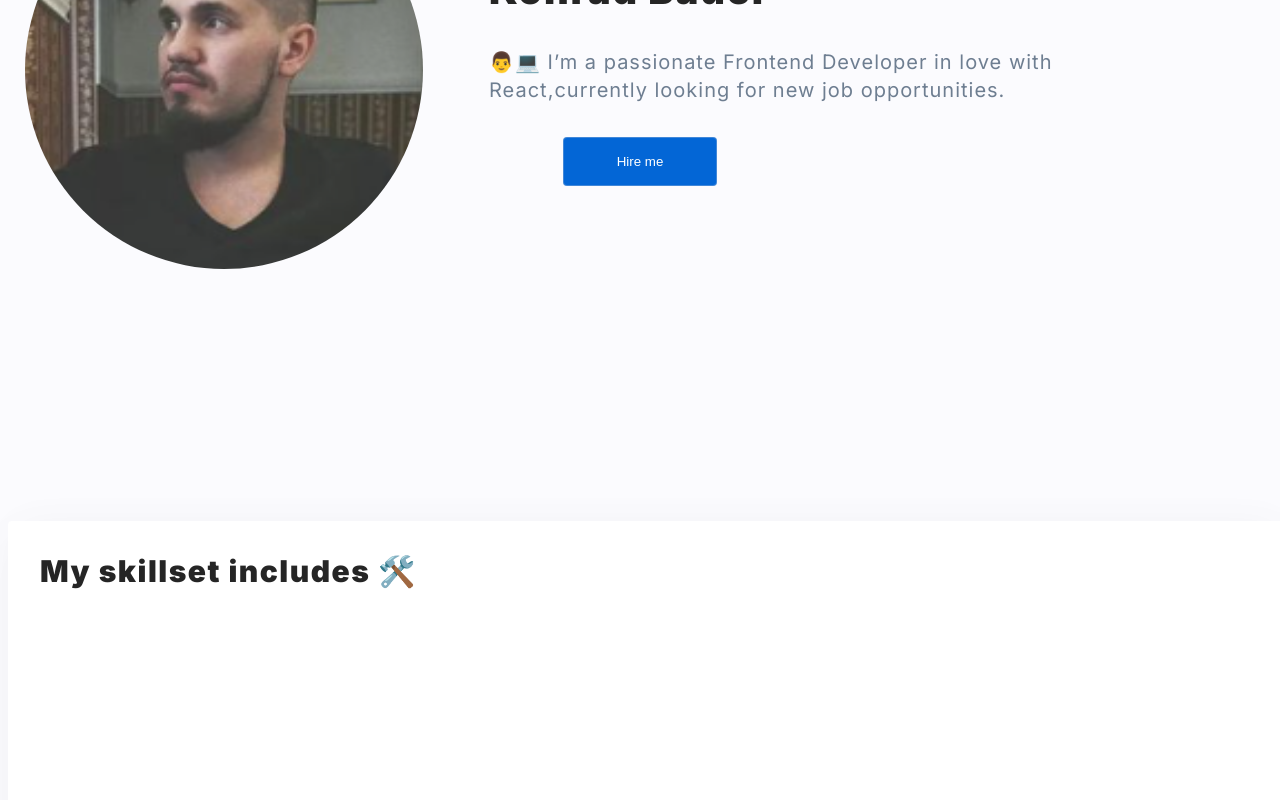
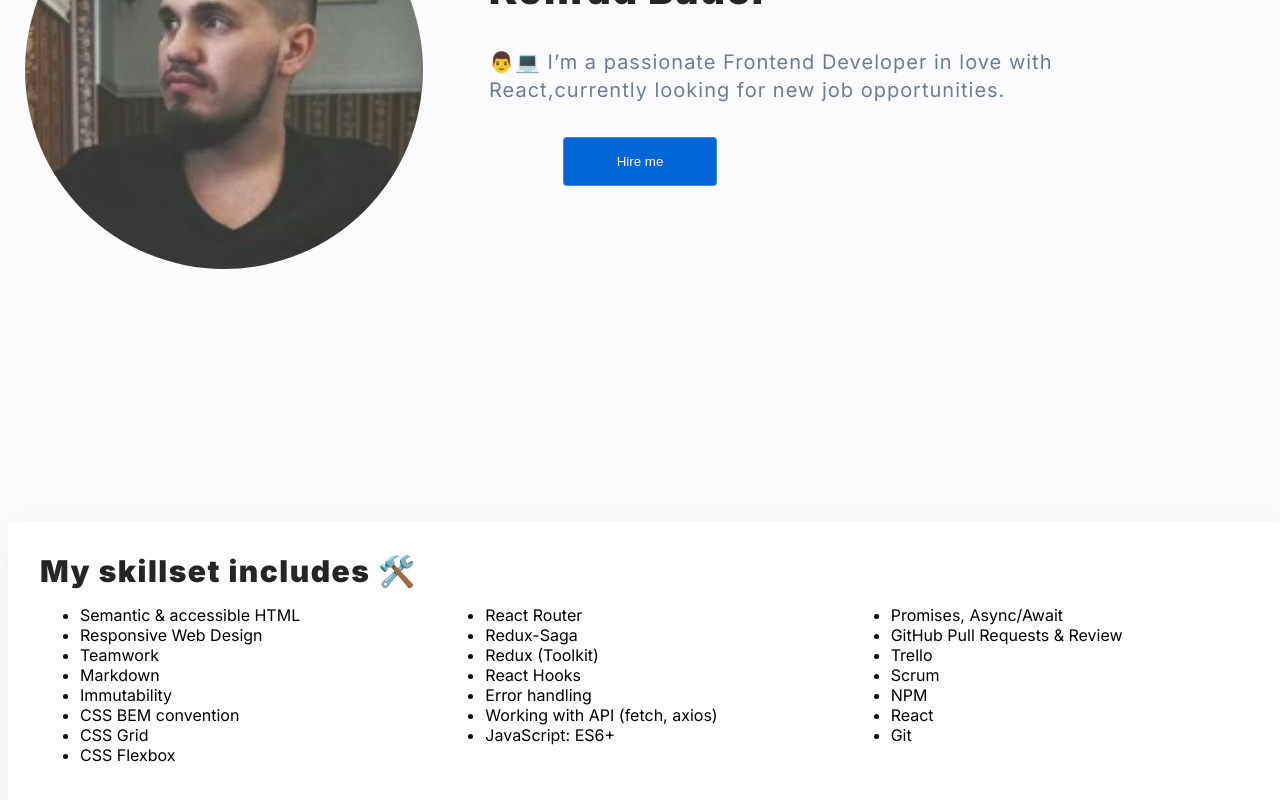
Before and after one commit to KonradBauer/personal-homepage, a React (Create React App) app: page / in a window 1280 px wide. Shown: the part 244-1044 px from the top of the page. Built offline with nearby package versions, Linux system fonts and the light colour scheme.

Commit message:
added Skills list

```diff
--- a/src/App.js
+++ b/src/App.js
@@ -32,7 +32,36 @@ function App() {
         </Header>
         <SkillsContainer>
           <SkillsContainerTitle>My skillset includes 🛠️</SkillsContainerTitle>
-          <Skills />
+          <Skills>
+            <ul>
+              <li>Semantic & accessible HTML</li>
+              <li>Responsive Web Design</li>
+              <li>Teamwork</li>
+              <li>Markdown</li>
+              <li>Immutability</li>
+              <li>CSS BEM convention</li>
+              <li>CSS Grid</li>
+              <li>CSS Flexbox</li>
+            </ul>
+            <ul>
+              <li>React Router</li>
+              <li>Redux-Saga</li>
+              <li>Redux (Toolkit)</li>
+              <li>React Hooks</li>
+              <li>Error handling</li>
+              <li>Working with API (fetch, axios)</li>
+              <li>JavaScript: ES6+</li>
+            </ul>
+            <ul>
+              <li>Promises, Async/Await</li>
+              <li>GitHub Pull Requests & Review</li>
+              <li>Trello</li>
+              <li>Scrum</li>
+              <li>NPM</li>
+              <li>React</li>
+              <li>Git</li>
+            </ul>
+          </Skills>
         </SkillsContainer>
       </ThemeProvider>
     </>
--- a/src/SkillsContainer/styled.js
+++ b/src/SkillsContainer/styled.js
@@ -26,5 +26,6 @@ export const SkillsContainerTitle = styled.text`
 `;
 
 export const Skills = styled.div`
-  margin-top: 116px;
+  display: grid;
+  grid-template-columns: 1fr 1fr 1fr;
 `;
```
